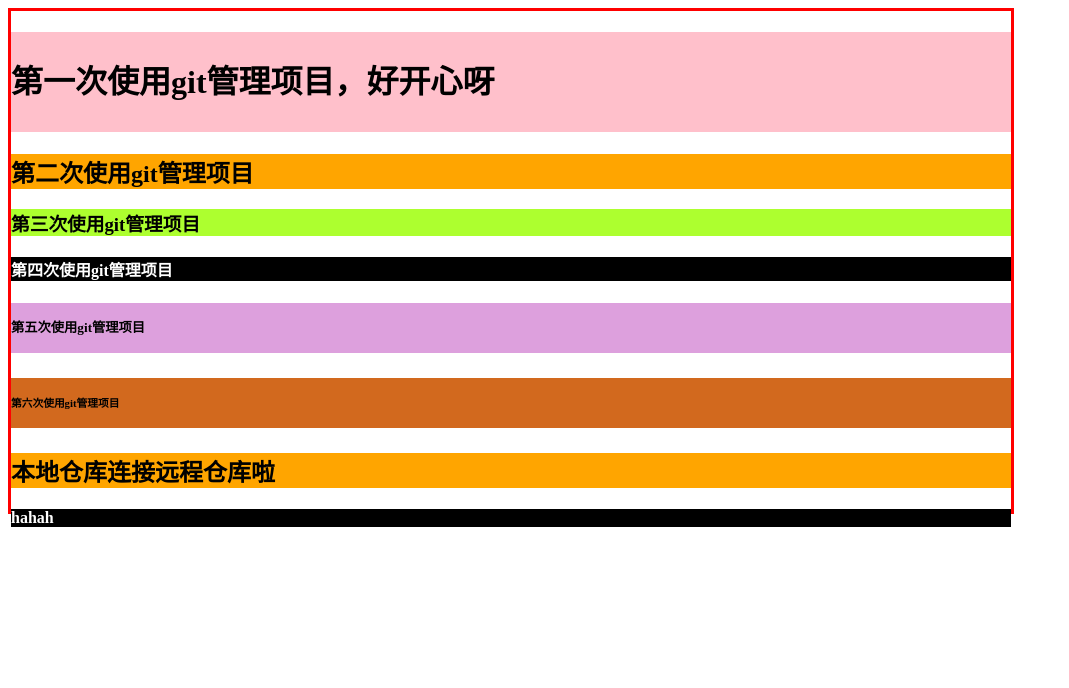
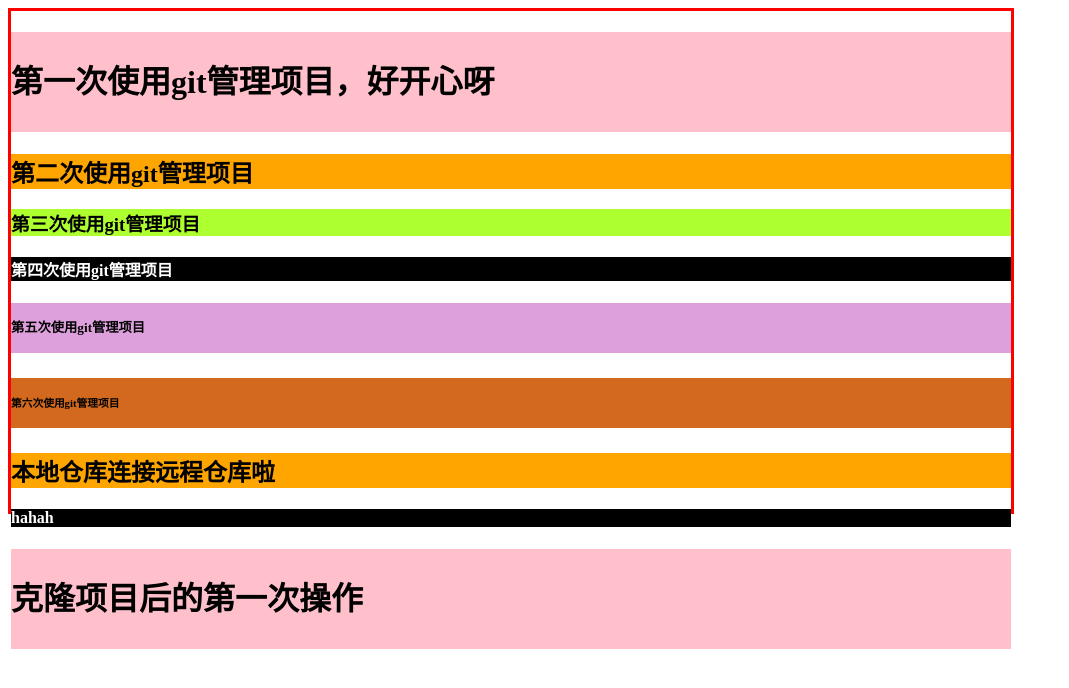
Before and after one commit to dkl0701/2303NB, a plain HTML site: page index.html in a window 1280 px wide. Shown: the whole page, without its empty margins (0-1069 px from the left). Drawn offline with Linux system fonts and the light colour scheme.

Commit message:
gitclone_1

```diff
--- a/index.html
+++ b/index.html
@@ -16,6 +16,7 @@
       <h6>第六次使用git管理项目</h6>
       <h2>本地仓库连接远程仓库啦</h2>
       <h4>hahah</h4>
+      <h1>克隆项目后的第一次操作</h1>
     </div>
   </body>
 </html>
```
